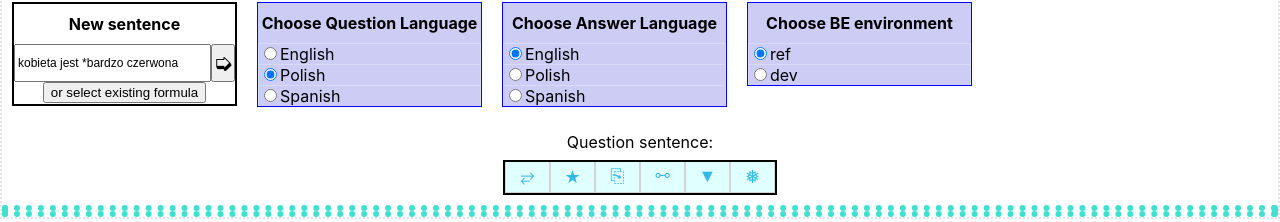
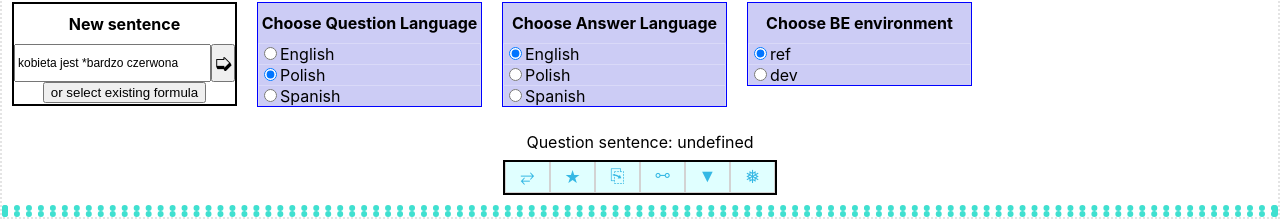
Before and after one commit to chicorycolumn/SentenceCreation-FE, a React (Create React App) app: page /educator/create in a window 1280 px wide. Shown: the part 138-360 px from the top of the page. Built offline with nearby package versions, Linux system fonts and the light colour scheme.

Commit message:
Check if formula ID unique before saving, and allow educator to change it.

```diff
--- a/src/Cogs/ListPopup.jsx
+++ b/src/Cogs/ListPopup.jsx
@@ -3,6 +3,10 @@ import styles from "../css/Popup.module.css";
 import gstyles from "../css/Global.module.css";
 import uUtils from "../utils/universalUtils.js";
 import $ from "jquery";
+
+const stringifyIt = (item) => {
+  return item ? item.toString() : "";
+};
 
 const ListPopup = (props) => {
   const [headersWhichAreSortedDescending, setHeadersWhichAreSortedDescending] =
@@ -59,11 +63,14 @@ const ListPopup = (props) => {
                         if (props.setData) {
                           props.setData((prev) => {
                             prev.rows = prev.rows.sort((x, y) => {
+                              let xItem = stringifyIt(x[hIndex]);
+                              let yItem = stringifyIt(y[hIndex]);
+
                               return headersWhichAreSortedDescending.includes(
                                 header
                               )
-                                ? x[hIndex].localeCompare(y[hIndex])
-                                : y[hIndex].localeCompare(x[hIndex]);
+                                ? xItem.localeCompare(yItem)
+                                : yItem.localeCompare(xItem);
                             });
                             return prev;
                           });
@@ -98,7 +105,9 @@ const ListPopup = (props) => {
                   >
                     <td>{rIndex + 1}</td>
                     {el.map((item, dIndex) => (
-                      <td key={`${props.data.title}-td-${dIndex}`}>{item}</td>
+                      <td key={`${props.data.title}-td-${dIndex}`}>
+                        {stringifyIt(item)}
+                      </td>
                     ))}
                   </tr>
                 ))}
--- a/src/Create.jsx
+++ b/src/Create.jsx
@@ -8,6 +8,7 @@ import { fetchFormula, fetchFormulaIds } from "./utils/putUtils.js";
 import $ from "jquery";
 import gstyles from "./css/Global.module.css";
 import styles from "./css/Create.module.css";
+import idUtils from "./utils/identityUtils.js";
 const uUtils = require("./utils/universalUtils.js");
 
 const Create = () => {
@@ -22,11 +23,9 @@ const Create = () => {
   const [showFormulasPopup, setShowFormulasPopup] = useState();
   const [chosenFormulaID, setChosenFormulaID] = useState();
   const [shouldFetchFormula, setShouldFetchFormula] = useState();
-  const [fetchedFormulaIds, setFetchedFormulaIds] = useState([]);
+  const [fetchedFormulaIds, setFetchedFormulaIds] = useState();
 
-  const onClickFetchFormulas = (e) => {
-    e.preventDefault();
-
+  const fetchAndSetFormulaIds = (lang1, lang2, beEnv, callback) => {
     fetchFormulaIds(lang1, lang2, beEnv).then((data) => {
       console.log(
         "\nHey look I got this data back from fetchFormulaIds",
@@ -36,7 +35,7 @@ const Create = () => {
 
       let formattedData = {
         title: "Formulas",
-        headers: ["Formula ID", "Guidewords", "Symbol"],
+        headers: ["Formula ID", "Guidewords", "Symbol", "Equivalents"],
         rows: data.formulaIds,
         rowCallback: (row) => {
           let formulaID = row[0];
@@ -47,8 +46,17 @@ const Create = () => {
       };
 
       setFetchedFormulaIds(formattedData);
-      setShowFormulasPopup(true);
+      if (callback) {
+        callback(formattedData);
+      } else {
+        setShowFormulasPopup(true);
+      }
     });
+  };
+
+  const onClickFetchFormulas = (e) => {
+    e.preventDefault();
+    fetchAndSetFormulaIds(lang1, lang2, beEnv);
   };
 
   useEffect(() => {
@@ -75,13 +83,24 @@ const Create = () => {
         <div className={styles.horizontalHolder}>
           <FormulaForm
             setFormula={(formulaItemsArr) => {
-              setFormula(formulaItemsArr);
-              setShouldFetchFormula();
-              setChunkOrders([]);
-              setChosenFormulaID(
-                `${lang1}-XX-${uUtils.getRandomNumberString(10)}`
-              );
-              setFormulaWasLoaded(0);
+              let callback = (existingIdsData) => {
+                let uniqueId = idUtils.getNewSentenceFormulaId(
+                  existingIdsData,
+                  lang1
+                );
+
+                setFormula(formulaItemsArr);
+                setShouldFetchFormula();
+                setChunkOrders([]);
+                setChosenFormulaID(uniqueId);
+                setFormulaWasLoaded(0);
+              };
+
+              if (!fetchedFormulaIds) {
+                fetchAndSetFormulaIds(lang1, lang2, beEnv, callback);
+              } else {
+                callback(fetchedFormulaIds);
+              }
             }}
             onClickFetchFormulas={onClickFetchFormulas}
           />
@@ -123,8 +142,10 @@ const Create = () => {
           setChunkOrders={setChunkOrders}
           setFormula={setFormula}
           chosenFormulaID={chosenFormulaID}
+          setChosenFormulaID={setChosenFormulaID}
           batch={"QuestionBatch"}
           formulaWasLoaded={formulaWasLoaded}
+          fetchedFormulaIds={fetchedFormulaIds}
         />
       </div>
     </LanguageContextProvider>
--- a/src/Create/ChunkCardHolder.jsx
+++ b/src/Create/ChunkCardHolder.jsx
@@ -13,6 +13,7 @@ import diUtils from "../utils/displayUtils.js";
 import uiUtils from "../utils/userInputUtils.js";
 import idUtils, {
   agreementTraits,
+  getNewSentenceFormulaId,
   getWordtypeEnCh,
 } from "../utils/identityUtils.js";
 import icons from "../utils/icons.js";
@@ -158,6 +159,10 @@ const ChunkCardHolder = (props) => {
     }
   }, [elementsToDrawLinesBetween]);
 
+  let idNotUnique =
+    props.fetchedFormulaIds &&
+    idUtils.formulaIdNotUnique(props.fetchedFormulaIds, props.chosenFormulaID);
+
   return (
     <div className={styles.cardHolderContainer}>
       {listPopupData && (
@@ -180,8 +185,14 @@ const ChunkCardHolder = (props) => {
         />
       )}
       <div className={styles.buttonHolder}>
-        <p className={styles.buttonHolderTitle}>
-          Question sentence: {props.chosenFormulaID}
+        <p
+          className={`${gstyles.tooltipHolderDelayed} ${styles.buttonHolderTitle} `}
+        >
+          {idNotUnique && (
+            <Tooltip text="Formula ID not unique. You will be overwriting this formula. Click Snowflake or Save Formula if you want to change." />
+          )}
+          Question sentence:{" "}
+          {props.chosenFormulaID + `${idNotUnique ? "☜" : ""}`}
         </p>
         <div className={styles.buttonSubholder}>
           <button
@@ -252,6 +263,24 @@ const ChunkCardHolder = (props) => {
               }
 
               let formulaToSend = putUtils.getFormulaToSend(props);
+
+              if (
+                props.fetchedFormulaIds &&
+                idUtils.formulaIdNotUnique(
+                  props.fetchedFormulaIds,
+                  formulaToSend.sentenceFormulaId
+                ) &&
+                window.confirm(
+                  "Overwrite existing formula (CANCEL) or create sibling formula (OK)? If you want this formula to have a brand new ID "
+                )
+              ) {
+                let uniqueId = idUtils.getNewSentenceFormulaId(
+                  props.fetchedFormulaIds,
+                  lang1,
+                  props.chosenFormulaID
+                );
+                formulaToSend.sentenceFormulaId = uniqueId;
+              }
 
               putUtils.fetchSentence(lang1, formulaToSend).then(
                 (data) => {
@@ -365,6 +394,24 @@ const ChunkCardHolder = (props) => {
             onClick={(e) => {
               e.target.blur();
 
+              let response = window.prompt(
+                "Extra options:\n\nType letter to activate.\n\na - Change current formula ID\n\nb - Log props.\n\nc - Send deliberately awry formula to check that BE doesn't spend too long on too-unspecified formulas."
+              );
+              if (response === "a") {
+                let newId = getNewSentenceFormulaId(
+                  props.fetchedFormulaIds,
+                  lang1
+                );
+
+                if (newId !== props.chosenFormulaID) {
+                  props.setChosenFormulaID(newId);
+                  alert("Have changed to unique formula ID.");
+                } else {
+                  alert("Formula ID already unique.");
+                }
+              } else if (response === "b") {
+                console.log(props);
+              } else if (response === "c") {
                 let formulaToSend = putUtils.getFormulaToSend(props);
 
                 formulaToSend.sentenceStructure.forEach((stCh) => {
@@ -402,10 +449,11 @@ const ChunkCardHolder = (props) => {
                     console.log("ERROR 0302:", e);
                   }
                 );
+              }
             }}
           >
             &#10053;
-            <Tooltip text="Dev test button" />
+            <Tooltip text="Extra options" />
           </button>
         </div>
       </div>
--- a/src/css/Popup.module.css
+++ b/src/css/Popup.module.css
@@ -14,7 +14,7 @@
 }
 
 .mainboxWide {
-  width: 850px !important;
+  width: 900px !important;
 }
 
 .mainboxFit {
--- a/src/utils/identityUtils.js
+++ b/src/utils/identityUtils.js
@@ -107,3 +107,45 @@ exports.getLangsAndEnv = (str) => {
   const beEnv = split[2];
   return { lang1, lang2, beEnv };
 };
+
+exports.formulaIdNotUnique = (fetchedFormulaIds, sentenceFormulaId) => {
+  return fetchedFormulaIds.rows.map((x) => x[0]).includes(sentenceFormulaId);
+};
+
+exports.getNewSentenceFormulaId = (
+  existingIdsData,
+  lang1,
+  existingSentenceFormulaId
+) => {
+  const existingIds = existingIdsData.rows.map((x) => x[0]);
+  let n = 1;
+
+  if (existingSentenceFormulaId) {
+    let letters = "_abcdefghijklmnopqrstuvwxyz";
+    if (/[a-z]/.test(existingSentenceFormulaId.slice(-1))) {
+      existingSentenceFormulaId = existingSentenceFormulaId.slice(
+        0,
+        existingSentenceFormulaId.length - 1
+      );
+    }
+
+    while (n < 1000) {
+      let putativeId = `${existingSentenceFormulaId}${letters[n]}`;
+      if (!existingIds.includes(putativeId)) {
+        return putativeId;
+      } else {
+        n += 1;
+      }
+    }
+  } else {
+    while (n < 1000) {
+      let num = `000${n}`.slice(-3);
+      let putativeId = `${lang1}-${num}`;
+      if (!existingIds.includes(putativeId)) {
+        return putativeId;
+      } else {
+        n += 1;
+      }
+    }
+  }
+};
```
Lines whose indentation alone changed are shown as unchanged.
